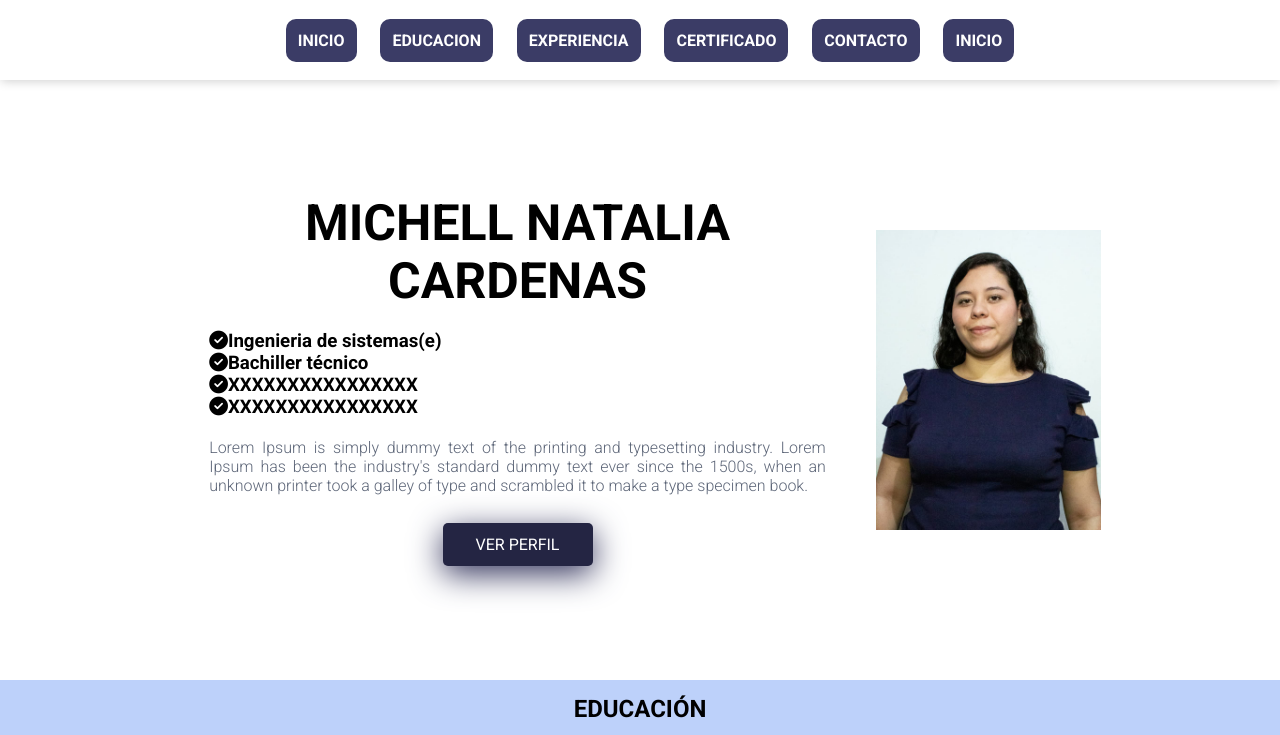
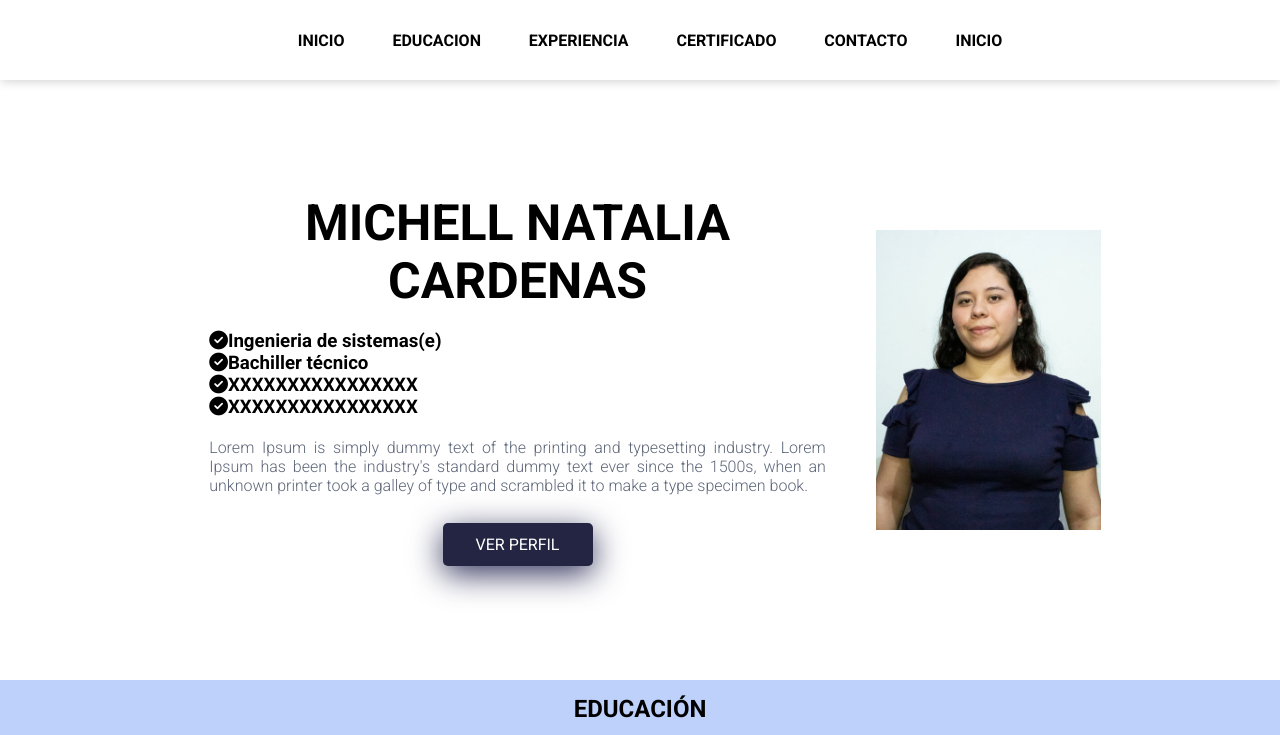
Before and after one commit to NataCj/ClaseMantenimiento, a plain HTML site: page index.html in a window 1280 px wide. Shown: the top 735 px of the page. Drawn offline with Linux system fonts and the light colour scheme.

Commit message:
arreglos

```diff
--- a/css/estilo.css
+++ b/css/estilo.css
@@ -49,6 +49,7 @@ nav{
     margin-left: 20px;
     padding: 12px;
     border-radius: 10px;
+    background-color: #fff;
 }
 .nav .enlaces-header a:hover{
     color: #fff;
@@ -333,12 +334,12 @@ footer{
 
 }
 .nav .enlaces-header a{
-    color: #fff;
+    color: #000;
     text-transform: uppercase;
     font-weight: 800;
     margin-top: 20px;
     width: 50%;
-    background-color:#3b3c66 ;
+    background: transparent;
 }
 .nav .enlaces-header a:hover{
     color:#00011b;
```
